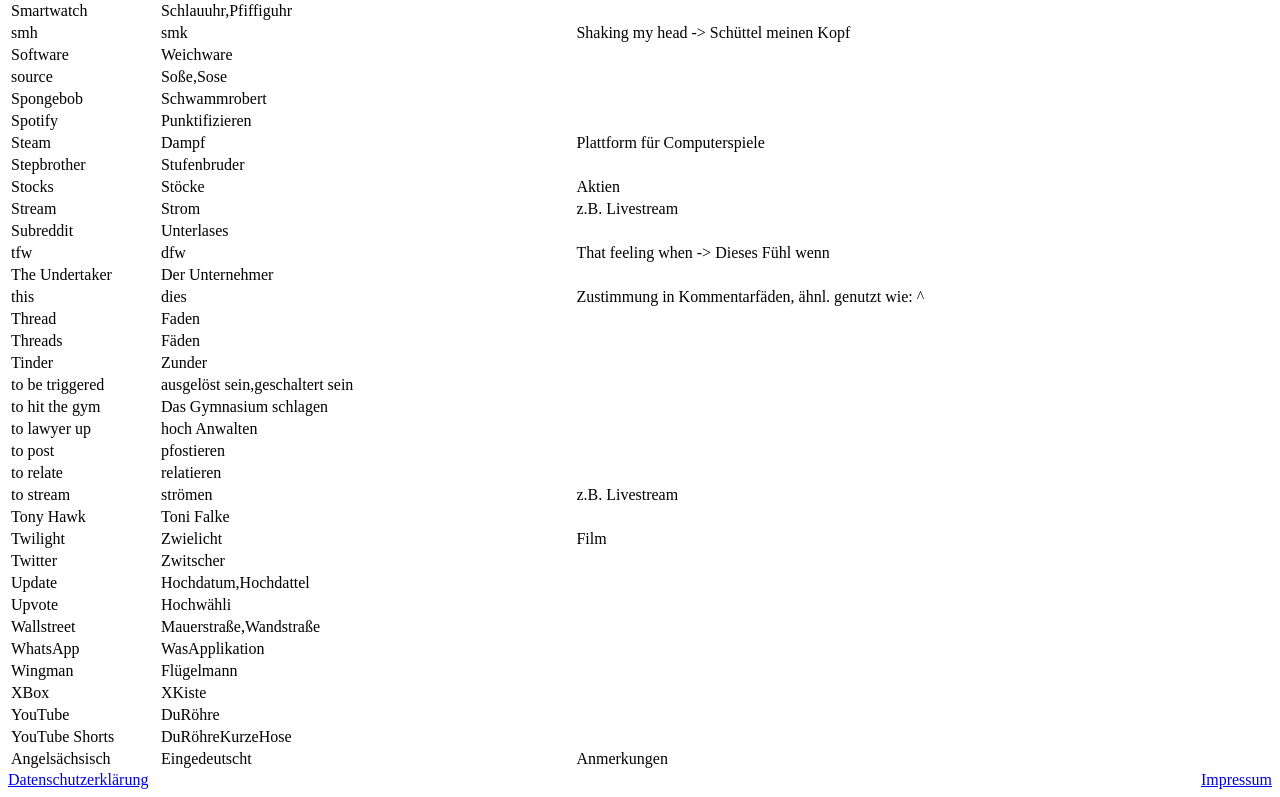
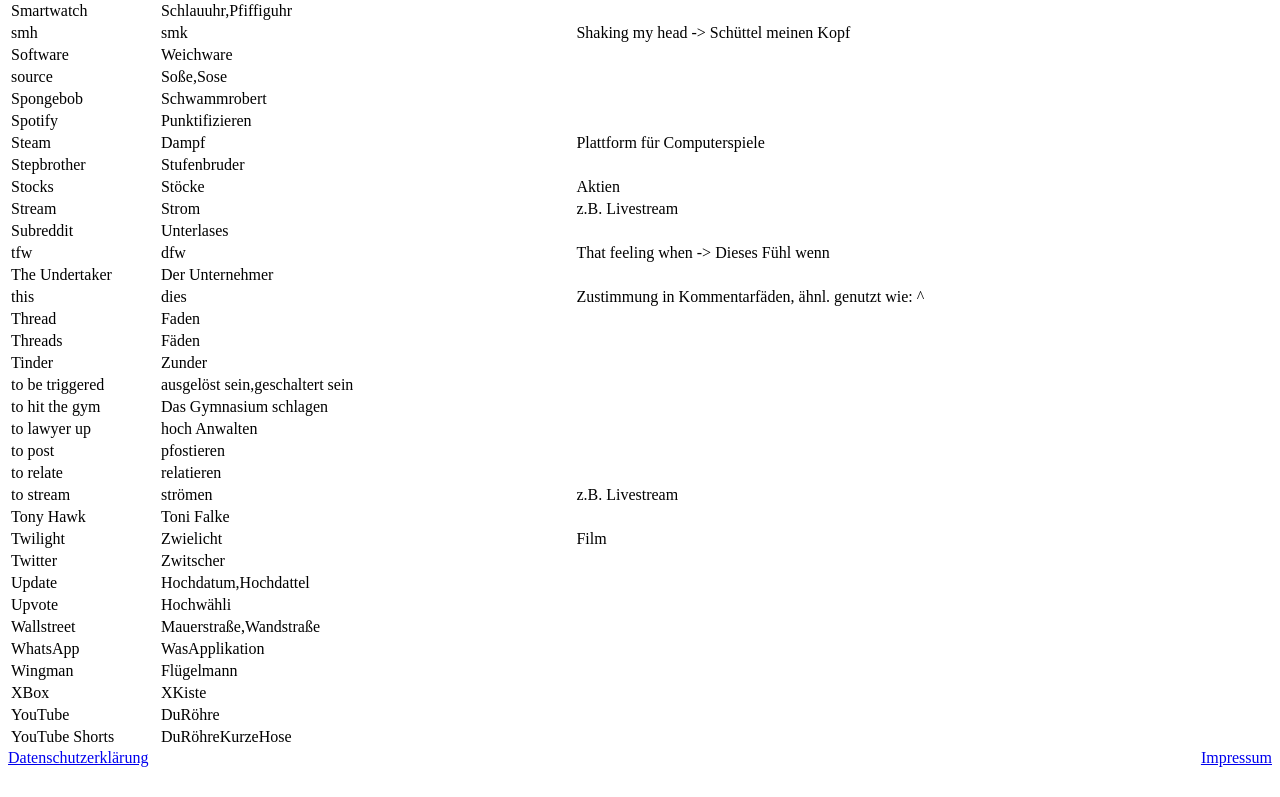
Before and after one commit to philipp-schuetz/zangendeutsch.de, a SvelteKit app: page / in a window 1280 px wide. Shown: the part 1937-2734 px from the top of the page. After the commit the page ends 2712 px from the top, so only its background shows below. Built offline with nearby package versions, Linux system fonts and the light colour scheme.

Commit message:
Add hgroup for title and search, Disable table footer

```diff
--- a/src/routes/[[word]]/+page.svelte
+++ b/src/routes/[[word]]/+page.svelte
@@ -43,6 +43,7 @@
 
 <article>
 	<main class="container-fluid">
+		<hgroup>
 			<h1>zangendeutsch.de</h1>
 			<input
 				type="search"
@@ -51,6 +52,7 @@
 				placeholder="Suche"
 				bind:value={search}
 			/>
+		</hgroup>
 		<table>
 			<thead>
 				<tr>
@@ -68,13 +70,13 @@
 					</tr>
 				{/each}
 			</tbody>
-			<tfoot>
+			<!-- <tfoot>
 				<tr>
 					<td>Angelsächsisch</td>
 					<td>Eingedeutscht</td>
 					<td>Anmerkungen</td>
 				</tr>
-			</tfoot>
+			</tfoot> -->
 		</table>
 	</main>
 	<footer>
```
Lines whose indentation alone changed are shown as unchanged.
